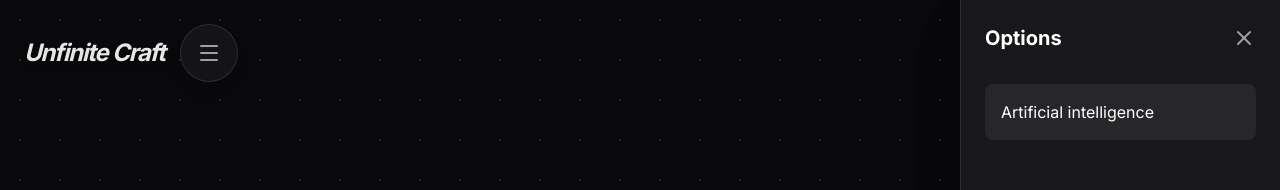
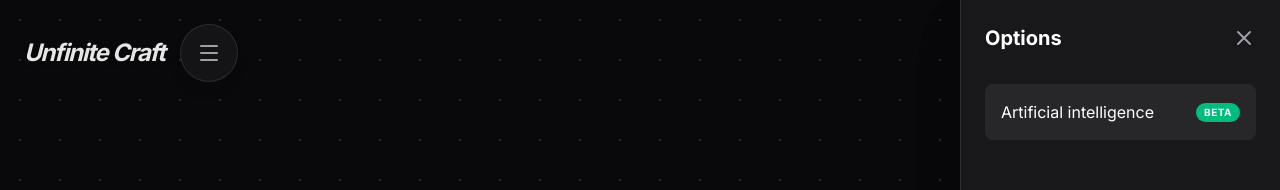
Before and after one commit to Redwan809/Unlimited-craft, a React (Vite) app: page / in a window 1280 px wide. Both pictures are taken after a click on the button 209 px from the left and 53 px from the top of the page. Shown: the top 190 px of the page. Built offline with nearby package versions, Linux system fonts and the light colour scheme.

Commit message:
feat(OptionsPanel): Add beta indicator to AI option
Adds a visual indicator to the "Artificial intelligence" option in the OptionsPanel to signify its beta status. This helps users understand the current state of the feature.

```diff
--- a/src/components/OptionsPanel.tsx
+++ b/src/components/OptionsPanel.tsx
@@ -23,10 +23,11 @@ export const OptionsPanel: React.FC<OptionsPanelProps> = ({ onClose, onSelectOpt
       </div>
       <ul className="space-y-4">
         <li
-          className="p-4 bg-zinc-800 rounded-lg cursor-pointer hover:bg-zinc-700 text-white"
+          className="p-4 bg-zinc-800 rounded-lg cursor-pointer hover:bg-zinc-700 text-white flex justify-between items-center"
           onClick={() => onSelectOption('Artificial intelligence')}
         >
-          Artificial intelligence
+          <span>Artificial intelligence</span>
+          <span className="px-2 py-0.5 text-[10px] bg-emerald-500 text-white rounded-full font-bold uppercase tracking-wider">Beta</span>
         </li>
       </ul>
     </motion.div>
```
